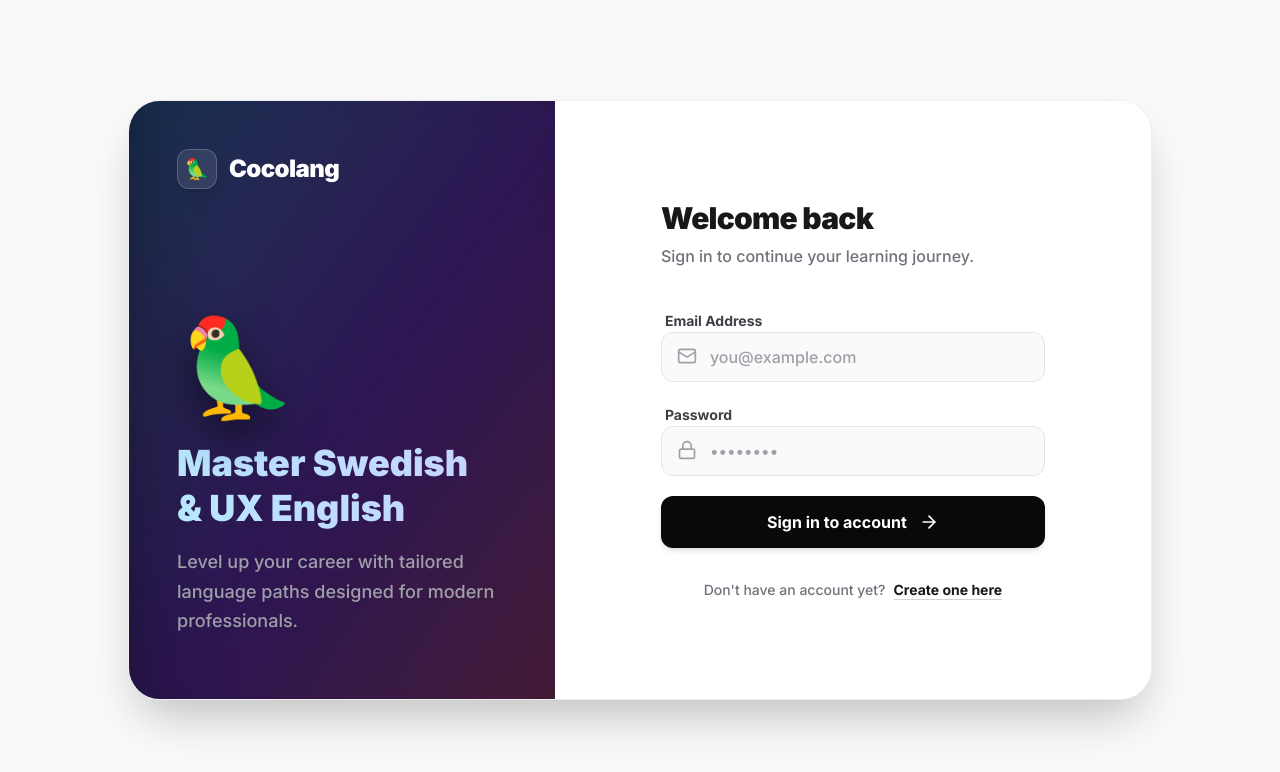
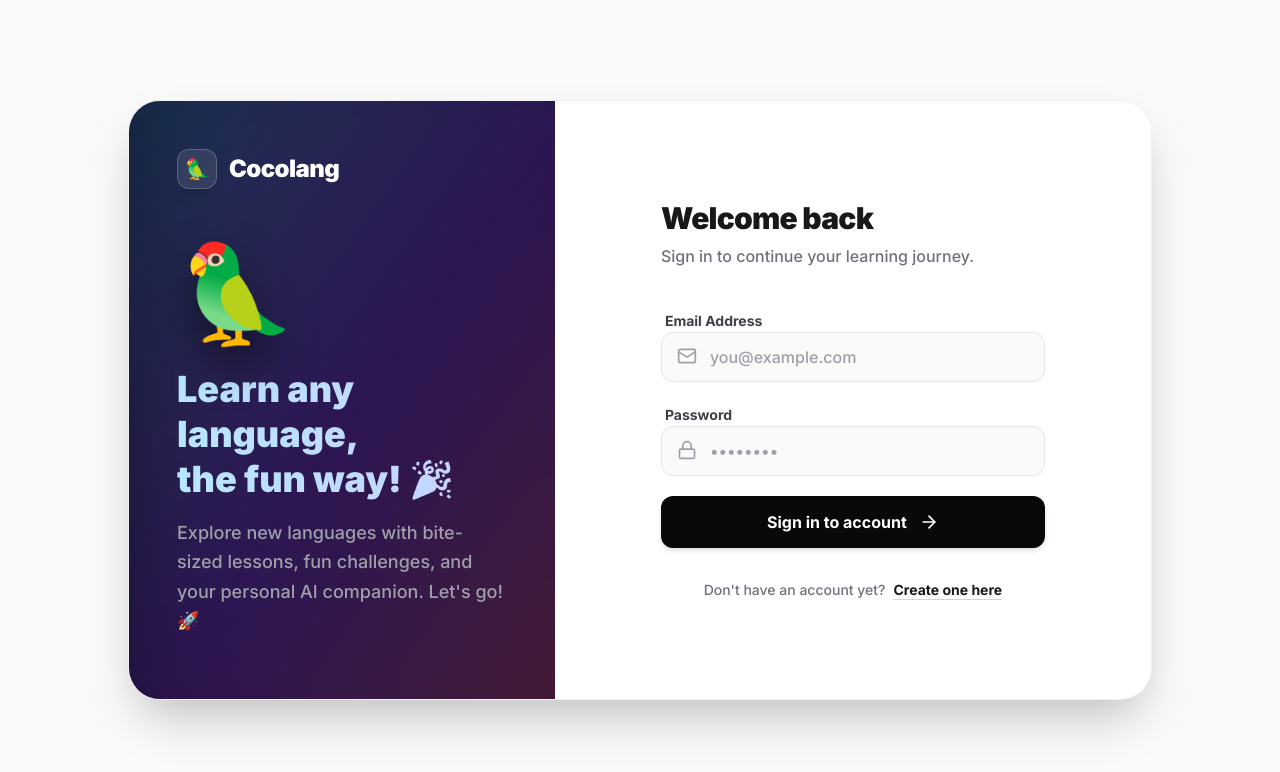
Before and after one commit to phuonghoangvn/cocolang, a Next.js app: page /login in a window 1280 px wide. Shown: the top 772 px of the page. Built offline with nearby package versions, Linux system fonts and the light colour scheme.

Commit message:
update login

```diff
--- a/src/app/login/page.tsx
+++ b/src/app/login/page.tsx
@@ -84,10 +84,10 @@ export default function LoginPage() {
               🦜
             </div>
             <h2 className="text-3xl md:text-4xl font-black mb-4 leading-tight text-transparent bg-clip-text bg-gradient-to-r from-sky-200 to-indigo-200">
-              Master Swedish<br />& UX English
+              Learn any language,<br />the fun way! 🎉
             </h2>
             <p className="text-zinc-400 font-medium text-lg leading-relaxed max-w-sm">
-              Level up your career with tailored language paths designed for modern professionals.
+              Explore new languages with bite-sized lessons, fun challenges, and your personal AI companion. Let's go! 🚀
             </p>
           </div>
         </div>
```
